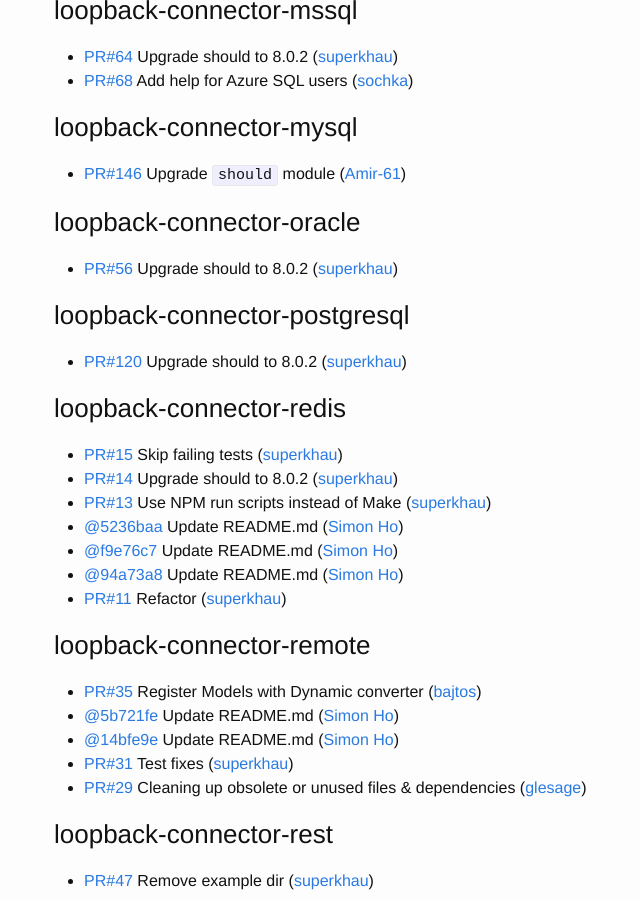
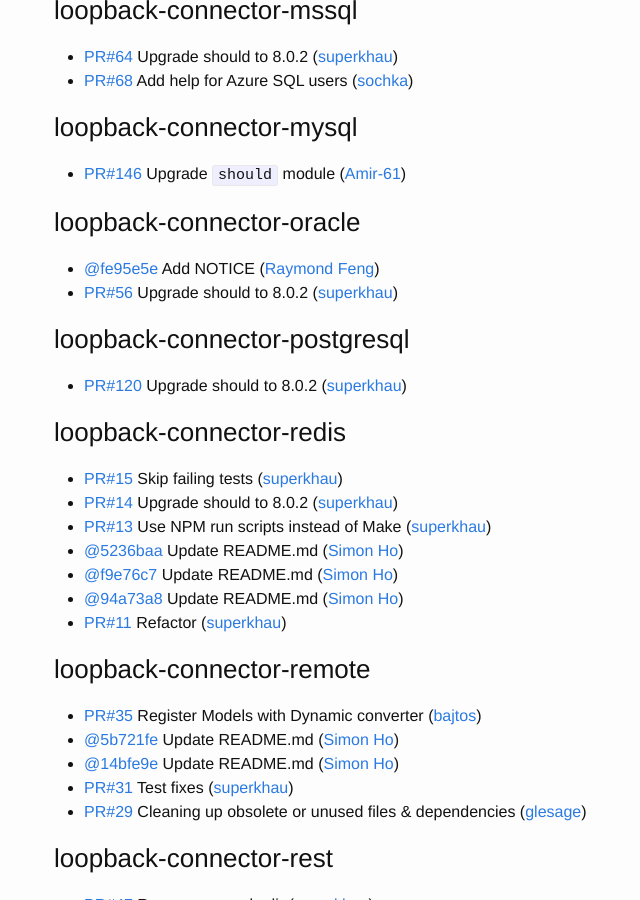
Before and after one commit to strongloop/loopback, a Jekyll site: the page built from index.md, in a window 1280 px wide and 900 px high, scrolled down 3353 px. Shown: the whole window, without its empty margins (216-856 px from the left). Built offline with Jekyll 4.4.1, drawn with Linux system fonts in a browser that asks for light colours.

Commit message:
Update changelog

```diff
--- a/index.md
+++ b/index.md
@@ -146,6 +146,7 @@ since: (from 2015-12-08 to 2016-02-02)
 
 
 ### loopback-connector-oracle
+ * [@fe95e5e](https://github.com/strongloop/loopback-connector-oracle/commit/fe95e5e091e75ddeecb0b31bd58d53cdc8820396) Add NOTICE ([Raymond Feng](https://github.com/raymondfeng))
  * [PR#56](https://github.com/strongloop/loopback-connector-oracle/pull/56) Upgrade should to 8.0.2 ([superkhau](https://github.com/superkhau))
 
 
```
